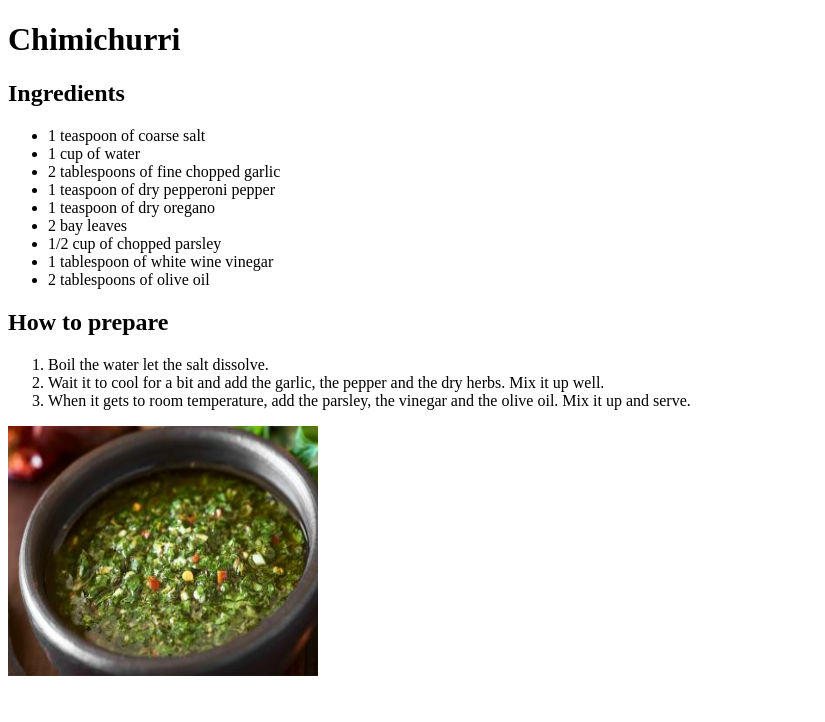
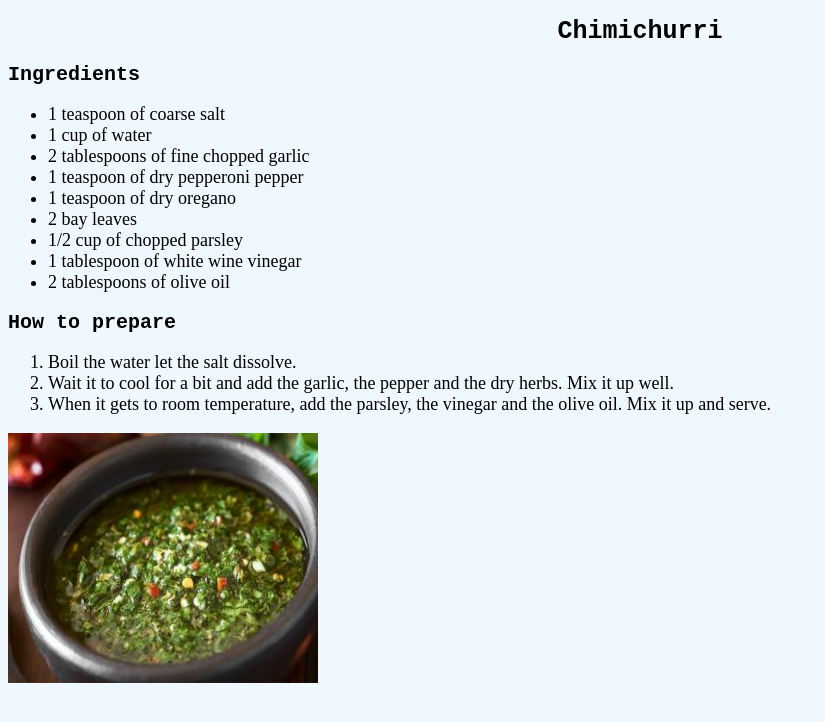
Before and after one commit to magaleo15/odin-recipes, a plain HTML site: page recipes/chimichurri-paola-carosella.html in a window 1280 px wide. Shown: the whole page, without its empty margins (0-825 px from the left). Drawn offline with Linux system fonts and the light colour scheme.

Commit message:
css the website

```diff
--- a/recipes/chimichurri-paola-carosella.html
+++ b/recipes/chimichurri-paola-carosella.html
@@ -3,12 +3,13 @@
 <head>
     <meta charset="UTF-8">
     <meta name="viewport" content="width=device-width, initial-scale=1.0">
+    <link rel="stylesheet" href="../style.css">
     <title>Chimichurri</title>
 </head>
 <body>
-    <h1>Chimichurri</h1>
-    <h2>Ingredients</h2>
-    <ul>
+    <h1 class = "title recipe">Chimichurri</h1>
+    <h2 class = "title how-to">Ingredients</h2>
+    <ul class = "how-to">
         <li>1 teaspoon of coarse salt</li>
         <li>1 cup of water</li>
         <li>2 tablespoons of fine chopped garlic </li>
@@ -19,8 +20,8 @@
         <li>1 tablespoon of white wine vinegar</li>
         <li>2 tablespoons of olive oil</li>
     </ul>
-    <h2>How to prepare</h2>
-    <ol>
+    <h2 class = "title how-to">How to prepare</h2>
+    <ol class = "how-to">
         <li>Boil the water let the salt dissolve.</li>
         <li>Wait it to cool for a bit and add the garlic, the pepper and the dry herbs. Mix it up well.</li>
         <li>When it gets to room temperature, add the parsley, the vinegar and the olive oil. Mix it up and serve.</li>
--- /dev/null
+++ b/style.css
@@ -0,0 +1,33 @@
+/* styles.css */
+
+h1 {
+    font-size: 50px;
+    text-align: center;
+    font-family: 'Gill Sans', 'Gill Sans MT', Calibri, 'Trebuchet MS', sans-serif;
+}
+
+body {
+    background-color: aliceblue;
+}
+
+.recipe-list {
+    font-size: 30px;
+    font-family: 'Segoe UI', Tahoma, Geneva, Verdana, sans-serif;
+}
+
+.title.recipe {
+    font-size: 25px;
+    font-family: 'Courier New', Courier, monospace;
+
+}
+
+.title.how-to {
+    font-size: 20px;
+    font-family: 'Courier New', Courier, monospace;
+
+}
+
+.how-to {
+    font-size: 18px;
+    font-family:'Times New Roman', Times, serif;
+}
```
Also changed, not shown: index.html (+3 -2 lines), recipes/molho-alfredo.html (+6 -5 lines), recipes/stake-au-poivre.html (+6 -5 lines).
